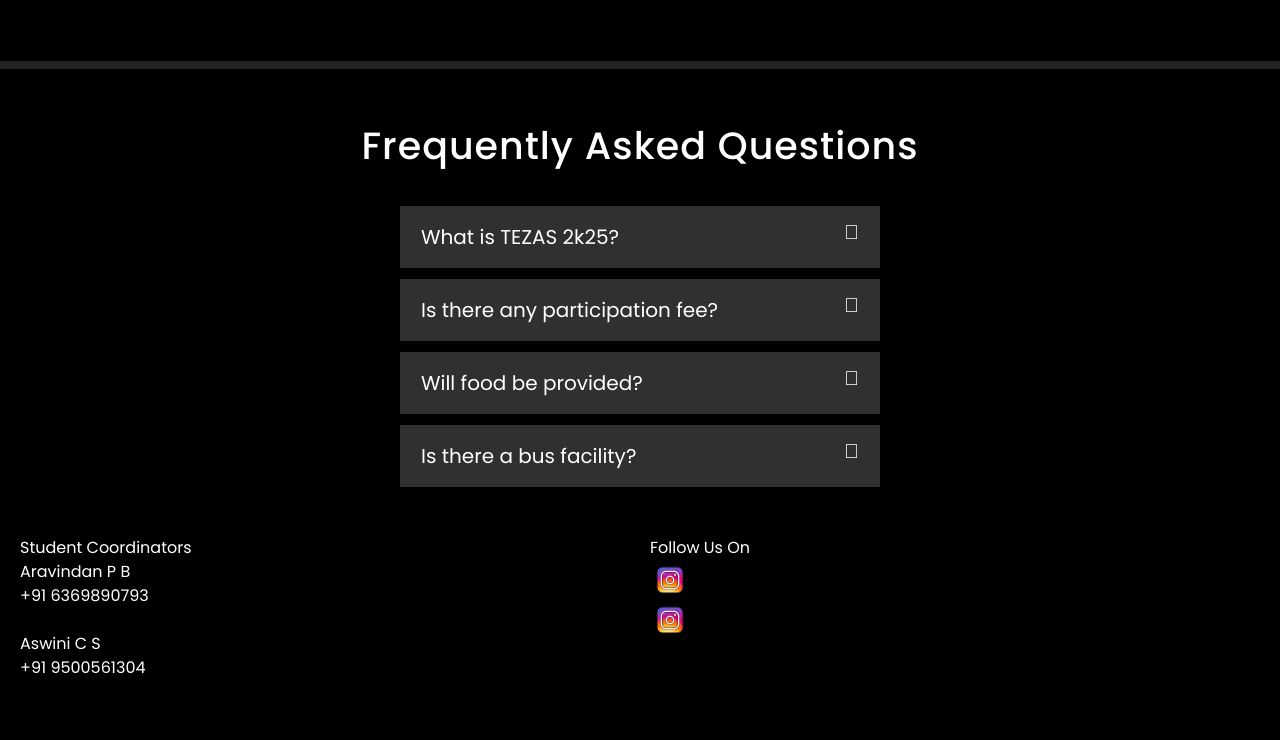
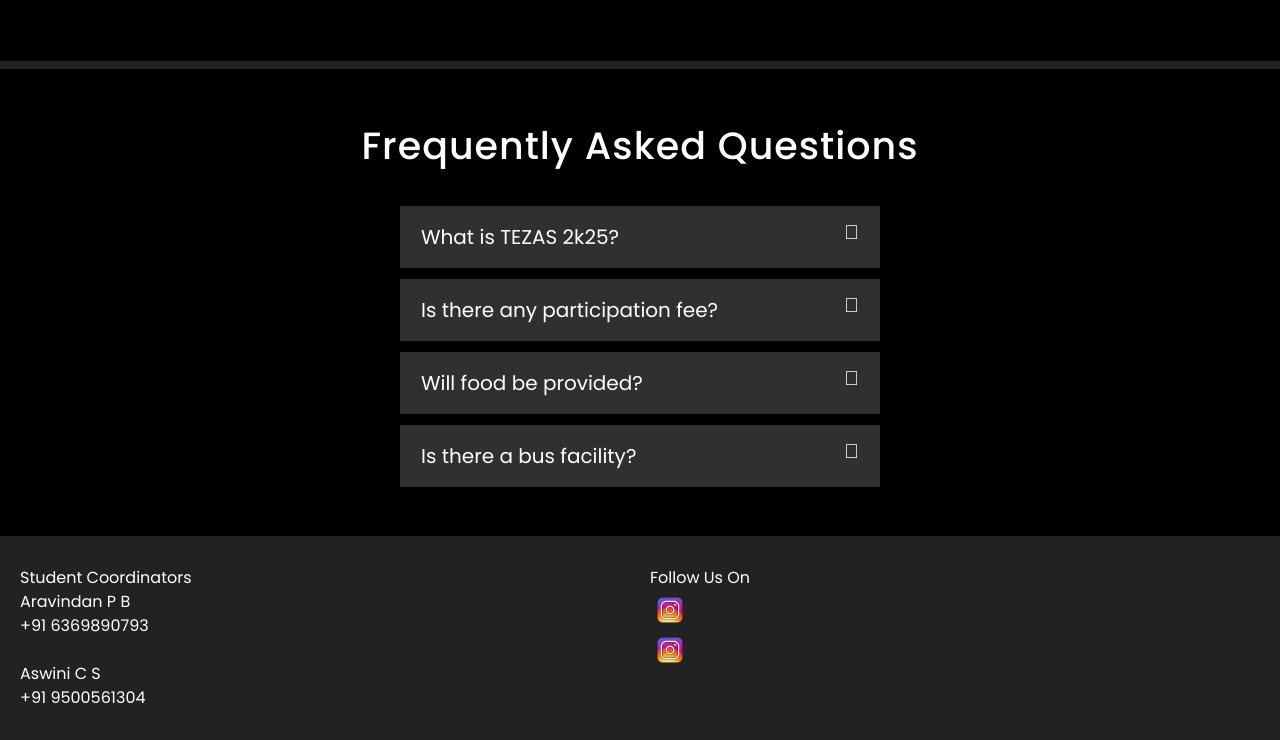
Before and after one commit to PULLA-CHAITANYA/TEZAS4, a plain HTML site: page main.html in a window 1280 px wide. Shown: the part 3845-4585 px from the top of the page. Before the commit the page ends 4525 px from the top, so only its background shows below. Drawn offline with nearby package versions, Linux system fonts and the light colour scheme; a web font is replaced by a local one.

Commit message:
Update styles.css

```diff
--- a/src/styles.css
+++ b/src/styles.css
@@ -653,10 +653,6 @@ body {
   100% { transform: rotateX(0deg); }
 }
 
-<<<<<<< HEAD
-/* new foooter */
-=======
->>>>>>> a18cb3a (Updated index.html, styles, and added new files)
 footer {
   background-color: #222;
   color: #fff;
```
